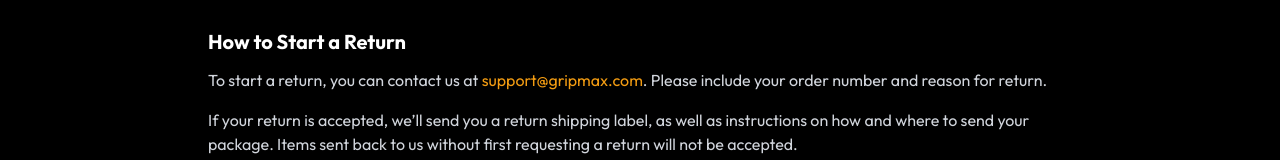
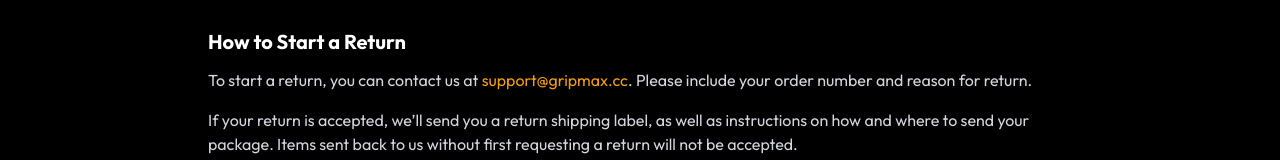
Before and after one commit to jacoobwang/grip-max, a Next.js app: page /returns in a window 1280 px wide. Shown: the part 422-582 px from the top of the page. Built offline with nearby package versions, Linux system fonts and the light colour scheme.

Commit message:
feat: update email

```diff
--- a/app/returns/page.tsx
+++ b/app/returns/page.tsx
@@ -37,7 +37,7 @@ export default function ReturnsPage() {
                         <section>
                             <h3 className="text-xl font-bold text-white mb-3">How to Start a Return</h3>
                             <p className="mb-4">
-                                To start a return, you can contact us at <a href="mailto:support@gripmax.com" className="text-brand-primary hover:underline">support@gripmax.com</a>.
+                                To start a return, you can contact us at <a href="mailto:support@gripmax.cc" className="text-brand-primary hover:underline">support@gripmax.cc</a>.
                                 Please include your order number and reason for return.
                             </p>
                             <p>
--- a/lib/seo-utils.ts
+++ b/lib/seo-utils.ts
@@ -19,7 +19,7 @@ export function getOrganizationSchema() {
             '@type': 'ContactPoint',
             telephone: '+1-XXX-XXX-XXXX', // Update with actual phone number
             contactType: 'Customer Service',
-            email: 'support@gripmax.com',
+            email: 'support@gripmax.cc',
         },
     };
 }
```
